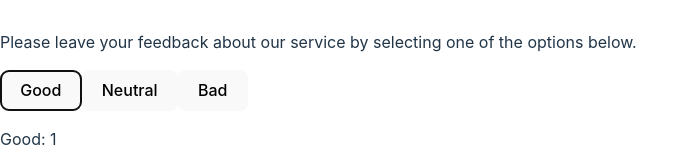
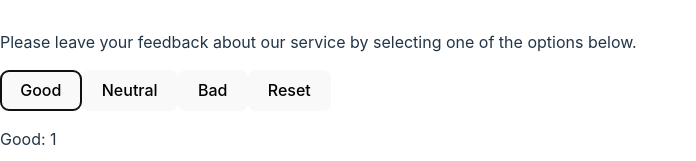
Before and after one commit to lyubko44/goit-neo-react-hw-module2, a React (Vite) app: page / in a window 1280 px wide. Both pictures are taken after a click on the button "Good". Shown: the part 324-485 px from the top of the page, without its empty margins (0-696 px from the left). Built offline with nearby package versions, Linux system fonts and the light colour scheme.

Commit message:
implement step 4

```diff
--- a/src/components/App.jsx
+++ b/src/components/App.jsx
@@ -17,13 +17,21 @@ const App = () => {
         }));
     };
 
+    const resetFeedback = () => {
+        setFeedback({
+            good: 0,
+            neutral: 0,
+            bad: 0
+        });
+    };
+
     const totalFeedback = feedback.good + feedback.neutral + feedback.bad;
 
     return (
         <div>
             <h1>Sip Happens Café</h1>
             <p>Please leave your feedback about our service by selecting one of the options below.</p>
-            <Options updateFeedback={updateFeedback} />
+            <Options updateFeedback={updateFeedback} resetFeedback={resetFeedback} totalFeedback={totalFeedback} />
             {totalFeedback > 0 ? (
                 <Feedback feedback={feedback} />
             ) : (
--- a/src/components/Options/Options.jsx
+++ b/src/components/Options/Options.jsx
@@ -1,9 +1,10 @@
-const Options = ({ updateFeedback }) => {
+const Options = ({ updateFeedback, resetFeedback, totalFeedback }) => {
     return (
         <div>
             <button onClick={() => updateFeedback('good')}>Good</button>
             <button onClick={() => updateFeedback('neutral')}>Neutral</button>
             <button onClick={() => updateFeedback('bad')}>Bad</button>
+            {totalFeedback > 0 && <button onClick={resetFeedback}>Reset</button>}
         </div>
     );
 };
```
